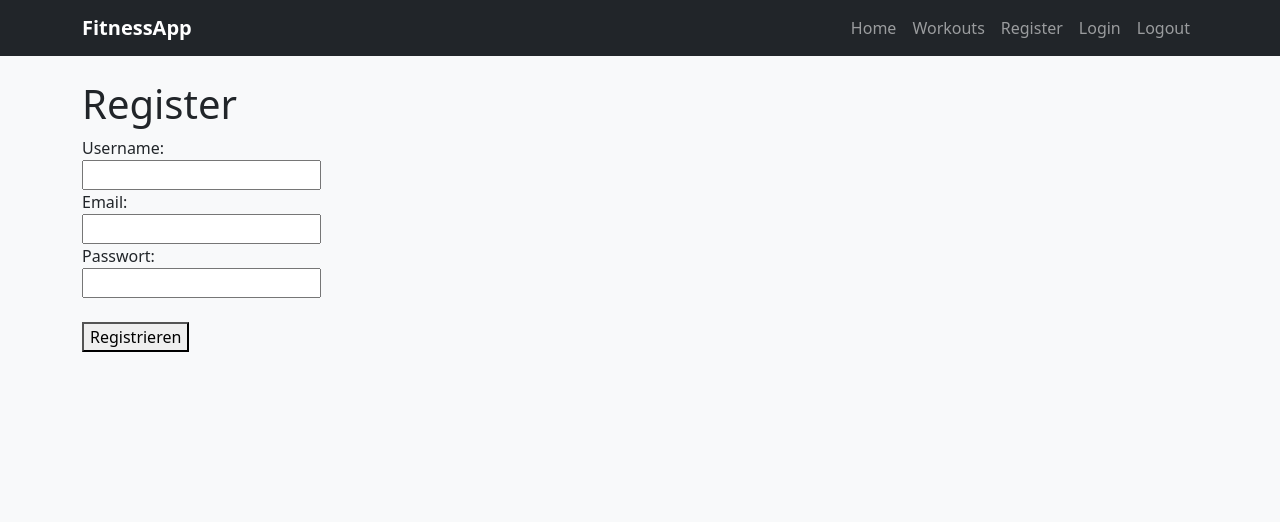
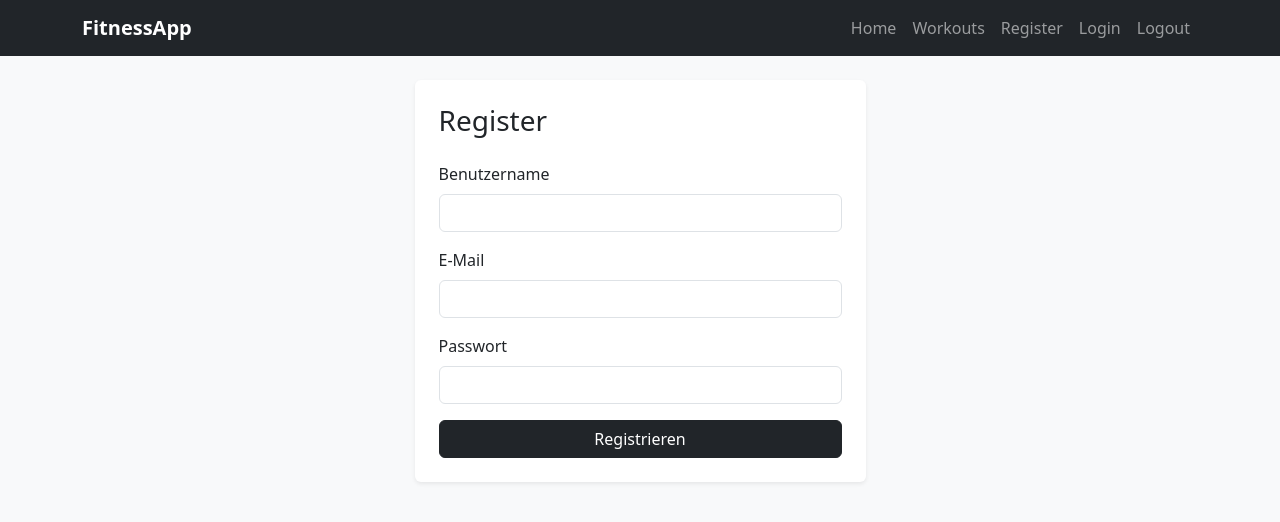
Before and after one commit to Mihailopavic/fitnessapp, a Flask app: page /register in a window 1280 px wide. Shown: the top 522 px of the page. Run offline with Flask 3, Linux system fonts and the light colour scheme.

Commit message:
style login and register pages

```diff
--- a/templates/register.html
+++ b/templates/register.html
@@ -1,15 +1,36 @@
 {% extends "base.html" %}
+
 {% block content %}
-  <h1>Register</h1>
+<div class="row justify-content-center">
+    <div class="col-md-6 col-lg-5">
+        <div class="card shadow-sm border-0">
+            <div class="card-body p-4">
+                <h1 class="h3 mb-4">Register</h1>
 
-  {% if error %}
-    <p style="color:red">{{ error }}</p>
-  {% endif %}
+                {% if error %}
+                    <div class="alert alert-danger">{{ error }}</div>
+                {% endif %}
 
-  <form method="post">
-    Username:<br><input name="username" value="{{ username or '' }}"><br>
-    Email:<br><input name="email" value="{{ email or '' }}"><br>
-    Passwort:<br><input type="password" name="password"><br><br>
-    <button type="submit">Registrieren</button>
-  </form>
+                <form method="post">
+                    <div class="mb-3">
+                        <label class="form-label">Benutzername</label>
+                        <input type="text" name="username" class="form-control" value="{{ username or '' }}" required>
+                    </div>
+
+                    <div class="mb-3">
+                        <label class="form-label">E-Mail</label>
+                        <input type="email" name="email" class="form-control" value="{{ email or '' }}" required>
+                    </div>
+
+                    <div class="mb-3">
+                        <label class="form-label">Passwort</label>
+                        <input type="password" name="password" class="form-control" required>
+                    </div>
+
+                    <button type="submit" class="btn btn-dark w-100">Registrieren</button>
+                </form>
+            </div>
+        </div>
+    </div>
+</div>
 {% endblock %}
```
Also changed, not shown: templates/login.html (+26 -9 lines).
